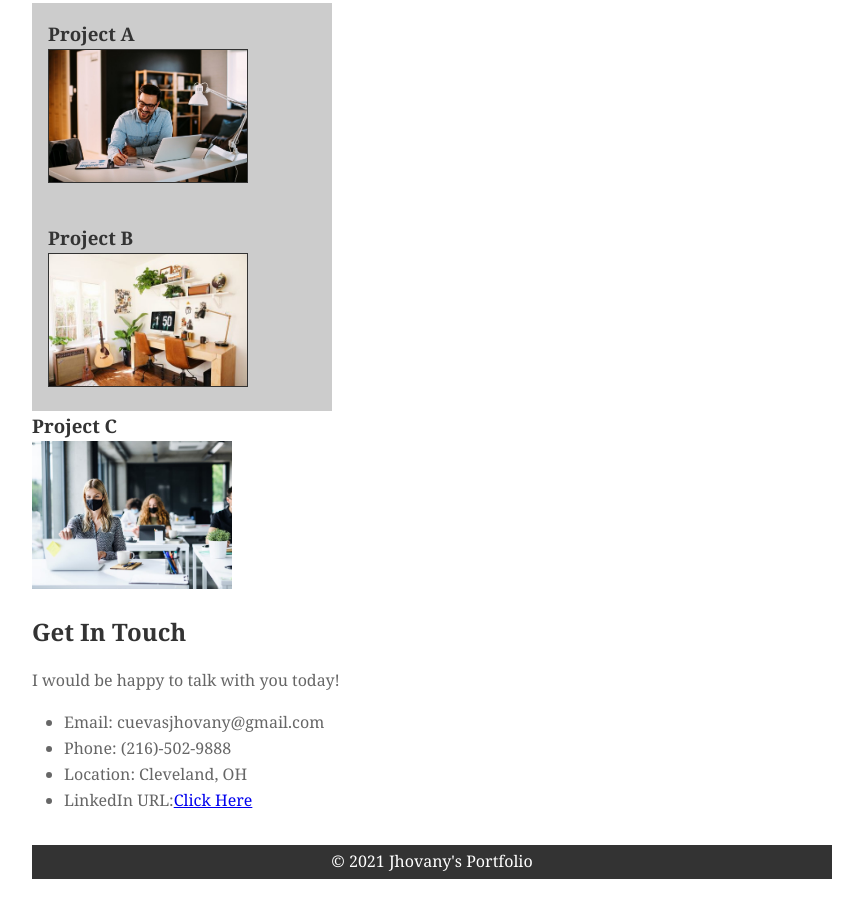
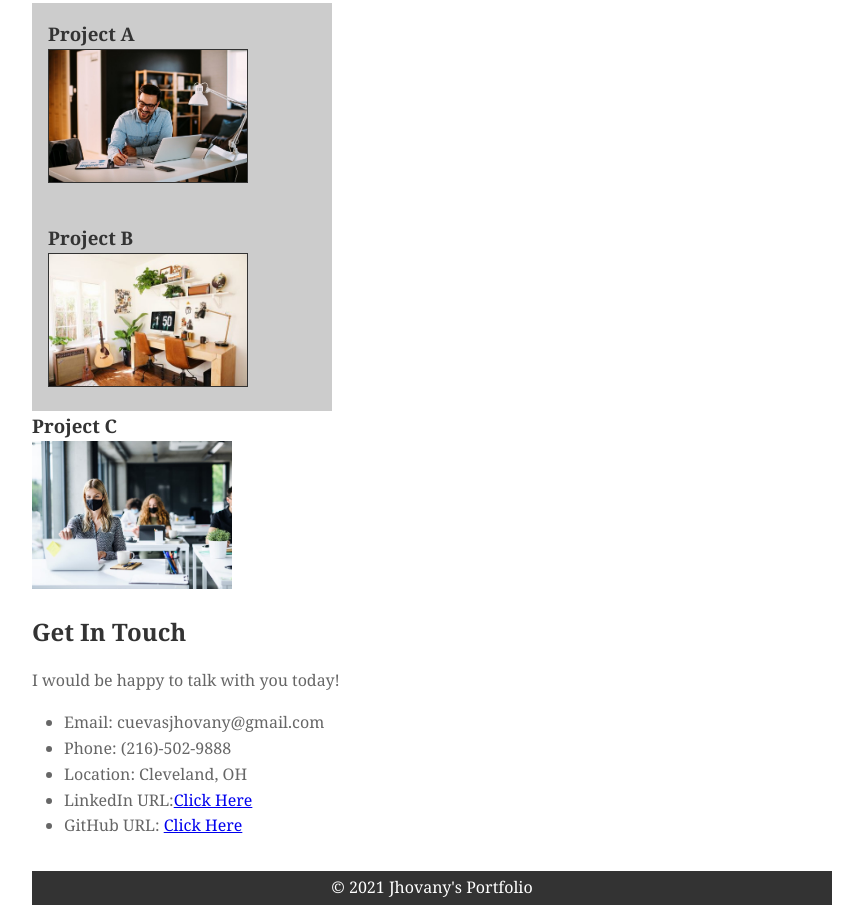
Before and after one commit to 1Jhovany/1Jhovany.github.io, a plain HTML site: page index.html in a window 1280 px wide. Shown: the part 556-1477 px from the top of the page, without its empty margins (208-1071 px from the left). Before the commit the page ends 1451 px from the top, so only its background shows below. Drawn offline with Linux system fonts and the light colour scheme.

Commit message:
Added Github

```diff
--- a/index.html
+++ b/index.html
@@ -47,6 +47,7 @@
                 <li>Phone: (216)-502-9888</li>
                 <li>Location: Cleveland, OH</li>
                 <li>LinkedIn URL:<a href="https://www.linkedin.com/in/jhovany-cuevas-37093a184">Click Here</a></li>
+                <li>GitHub URL: <a href="https://github.com/1Jhovany">Click Here</a></li>
                 </ul>
             </section>
         </main>
```
